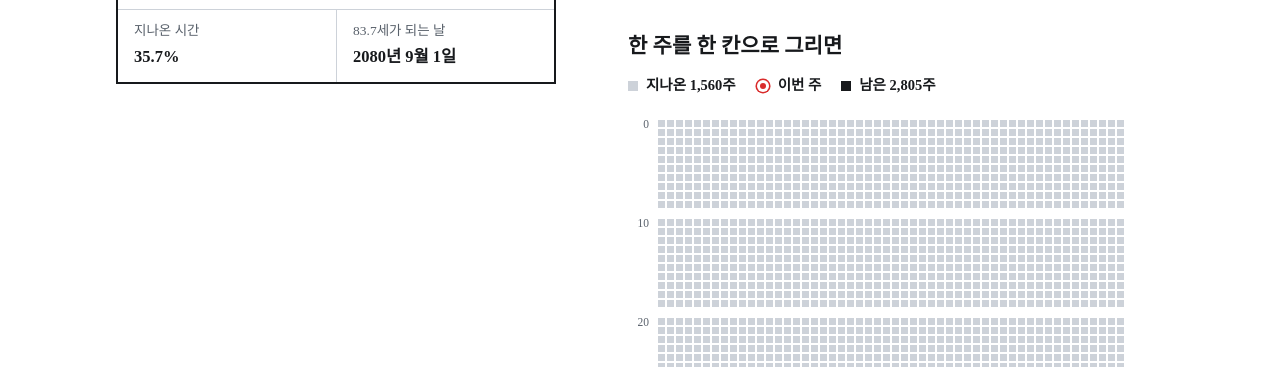
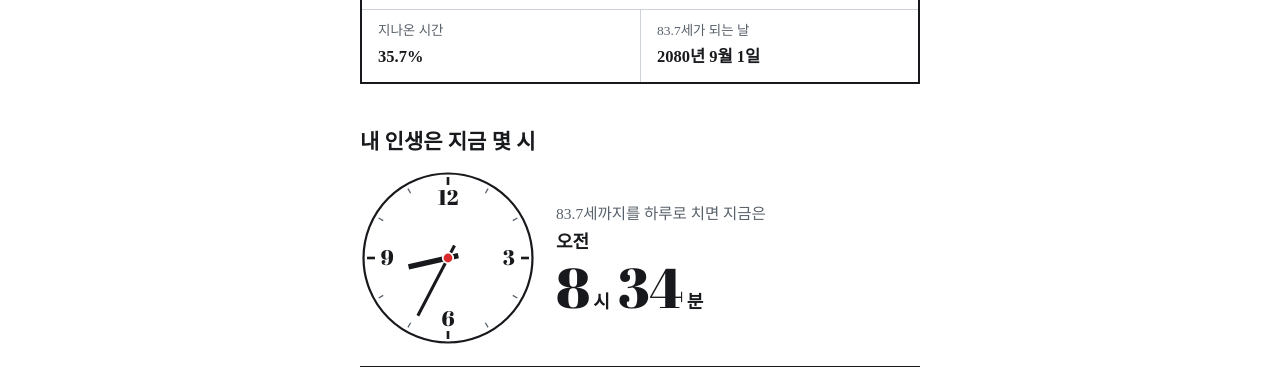
Before and after one commit to bbyonggeul/life-clock, a plain HTML site: page index.html in a window 1280 px wide. Shown: the part 733-1100 px from the top of the page. Drawn offline with Linux system fonts and the light colour scheme; a web font is replaced by a local one.

Commit message:
PC에서도 한 줄로 보이도록 배치 변경
넓은 화면의 2단 배치를 없애고 모바일과 같은 한 줄 배치로 통일

Co-Authored-By: Claude Fable 5.2 <noreply@anthropic.com>
Claude-Session: https://claude.ai/code/session_01WZxMyZzpKGVP84PU5wZYy6

```diff
--- a/index.html
+++ b/index.html
@@ -15,7 +15,7 @@
 <link rel="stylesheet" href="https://fonts.googleapis.com/css2?family=Abril+Fatface&amp;family=Gowun+Batang:wght@400;700&amp;display=swap">
 <style>
 :root {
-  /* 벽에 걸린 일력 한 장이 주인공. 일력 안은 가운데 정렬, 그 밖은 왼쪽 정렬한 달력 칸. */
+  /* 벽에 걸린 일력 한 장이 주인공. 어느 화면에서든 한 줄로 내려가고, 일력 안은 가운데 정렬, 그 밖은 왼쪽 정렬한 달력 칸. */
   --paper: #ffffff;
   --ink: #17191c;
   --muted: #59616b;
@@ -92,17 +92,9 @@ button { cursor: pointer; }
 .masthead .lede { margin-top: 6px; max-width: 31em; color: var(--muted); font-size: 16px; }
 h2 { margin-bottom: 14px; font-size: 21px; line-height: 1.35; font-weight: 700; text-wrap: balance; }
 
+/* 넓은 화면에서도 모바일처럼 한 줄로 내려감 */
 @media (min-width: 1000px) {
-  .page {
-    max-width: 1080px;
-    grid-template-columns: 440px minmax(0, 1fr);
-    column-gap: 72px;
-    align-items: start;
-    padding-top: 44px;
-  }
-}
-@media (min-width: 1000px) and (min-height: 820px) {
-  .lead { position: sticky; top: 32px; }
+  .page { padding-top: 44px; }
 }
 
 /* ---------- 일력 ---------- */
@@ -325,9 +317,6 @@ h2 { margin-bottom: 14px; font-size: 21px; line-height: 1.35; font-weight: 700;
   font-size: 13.5px; line-height: 1.6; color: var(--muted);
 }
 .rights strong { color: var(--ink); }
-@media (min-width: 1000px) {
-  .rights { grid-column: 1 / -1; }
-}
 </style>
 </head>
 <body>
```
